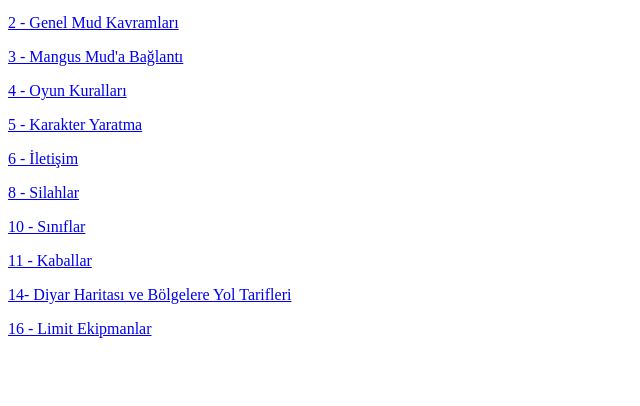
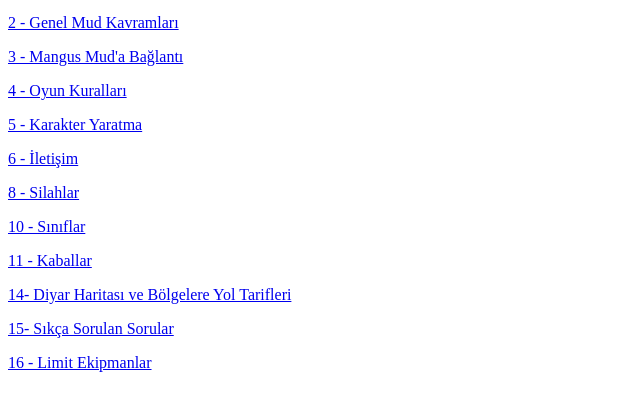
Before and after one commit to mangusmud/mangusmud.github.io, a plain HTML site: page index.html in a window 1280 px wide. Shown: the part 100-506 px from the top of the page, without its empty margins (0-640 px from the left). Drawn offline with Linux system fonts and the light colour scheme.

Commit message:
Update index.html

```diff
--- a/index.html
+++ b/index.html
@@ -13,6 +13,7 @@
 <p><a href="10-siniflar.html">10 - Sınıflar</a></p>
 <p><a href="11-kaballar.html">11 - Kaballar</a></p>
 <p><a href="14-diyar-haritasi-bolgeler.html">14- Diyar Haritası ve Bölgelere Yol Tarifleri</a></p>
+<p><a href="15-Sıkça-sorulan-sorular.html">15- Sıkça Sorulan Sorular</a></p>
 <p><a href="16-Limit-Ekipmanlar.html">16 - Limit Ekipmanlar</a></p>
 
 </body>
```
